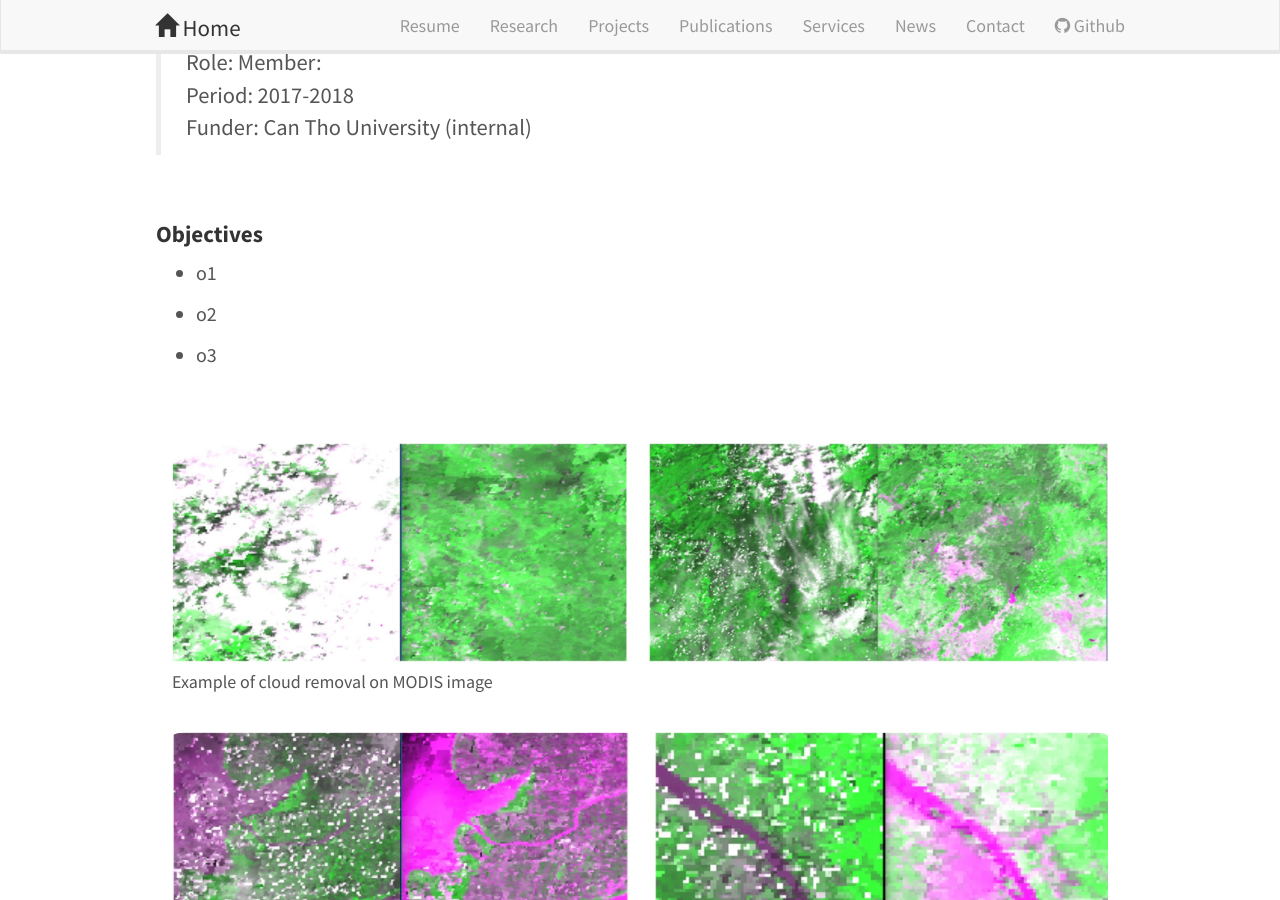
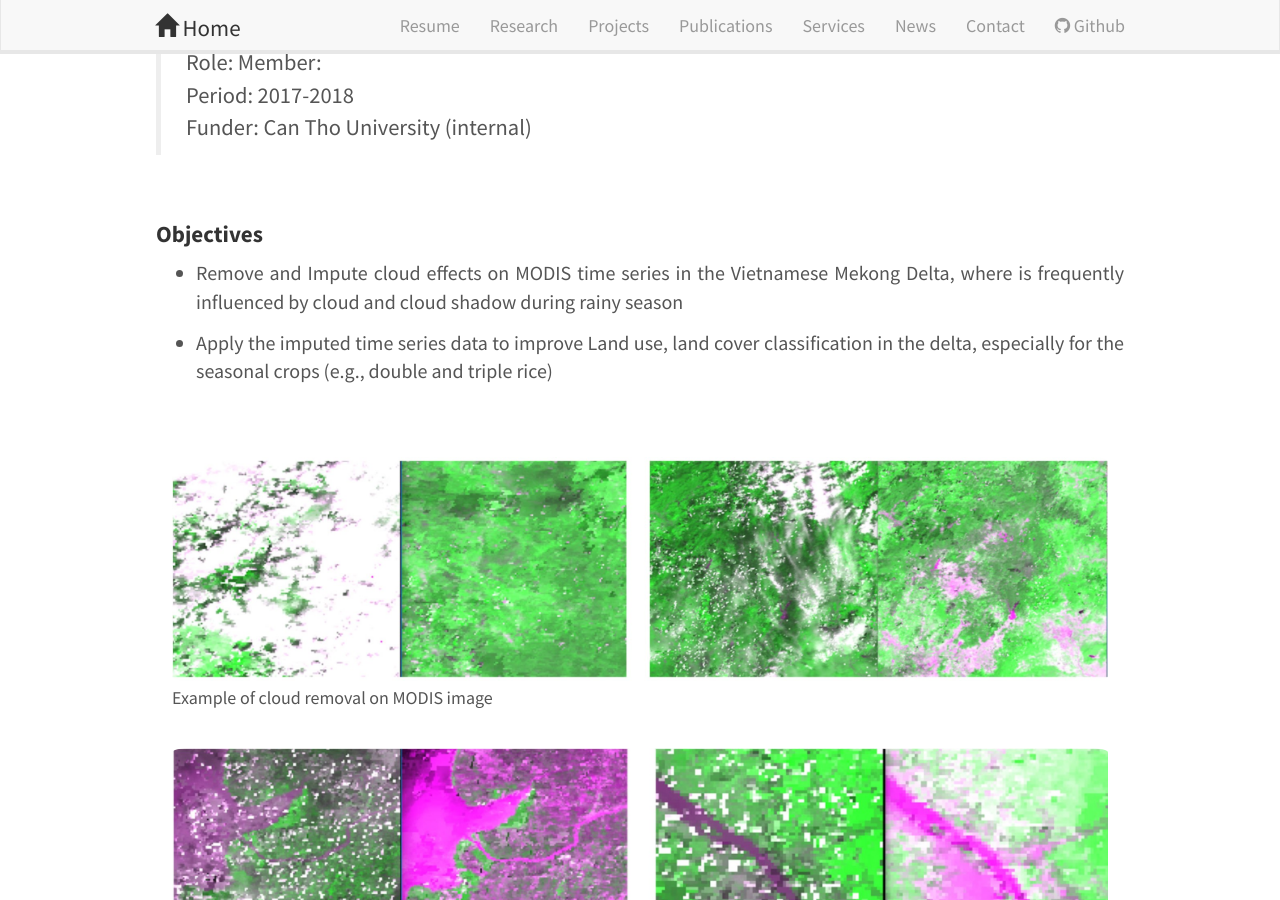
Before and after one commit to canng/cann, a Jekyll site: the page built from _posts/2018-12-08-Project_cloud_removal.md, in a window 1280 px wide and 900 px high, scrolled down 802 px. Built offline with Jekyll 4.4.1, drawn with Linux system fonts in a browser that asks for light colours; nearby versions of some CDN libraries.

Commit message:
update projects

```diff
--- a/_posts/2018-12-08-Project_cloud_removal.md
+++ b/_posts/2018-12-08-Project_cloud_removal.md
@@ -30,11 +30,9 @@ date: 2018-12-08
 
 #### **Objectives** <br>
 
-- o1
+- Remove and Impute cloud effects on MODIS time series in the Vietnamese Mekong Delta, where is frequently influenced by cloud and cloud shadow during rainy season
 
-- o2
-
-- o3 <br>
+- Apply the imputed time series data to improve Land use, land cover classification in the delta, especially for the seasonal crops (e.g., double and triple rice) <br>
 
 <br>
 
```
